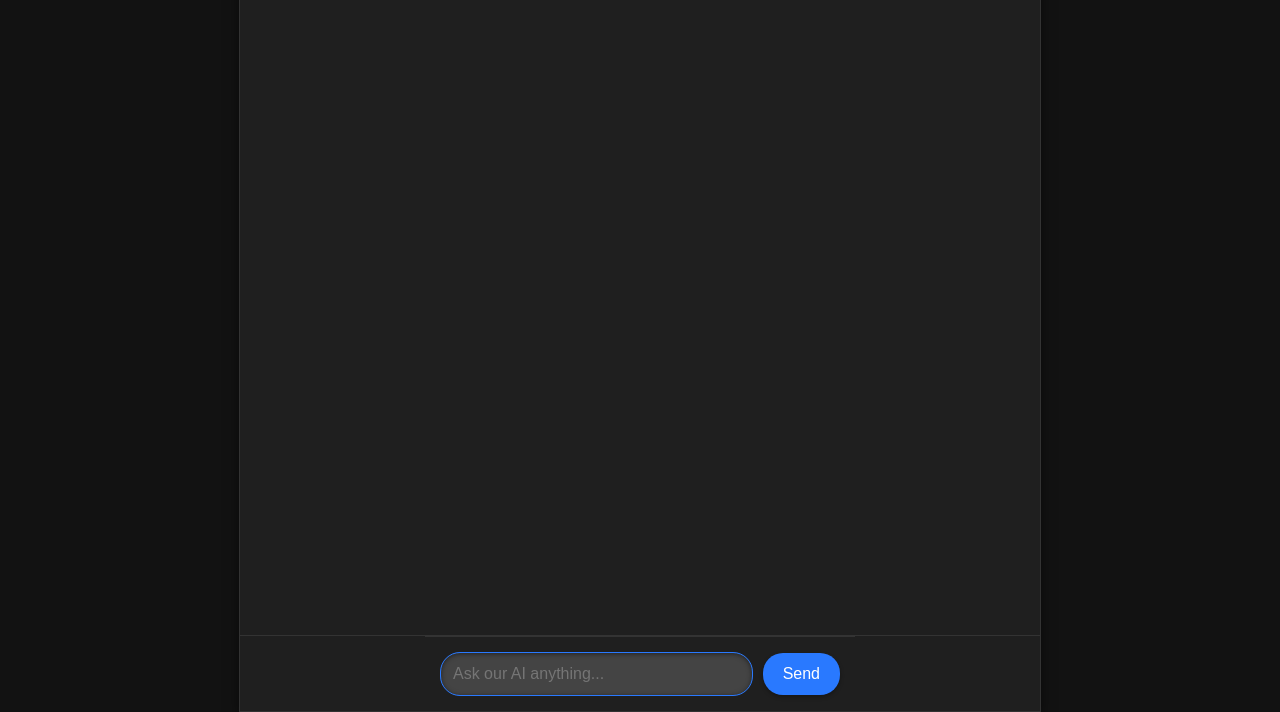
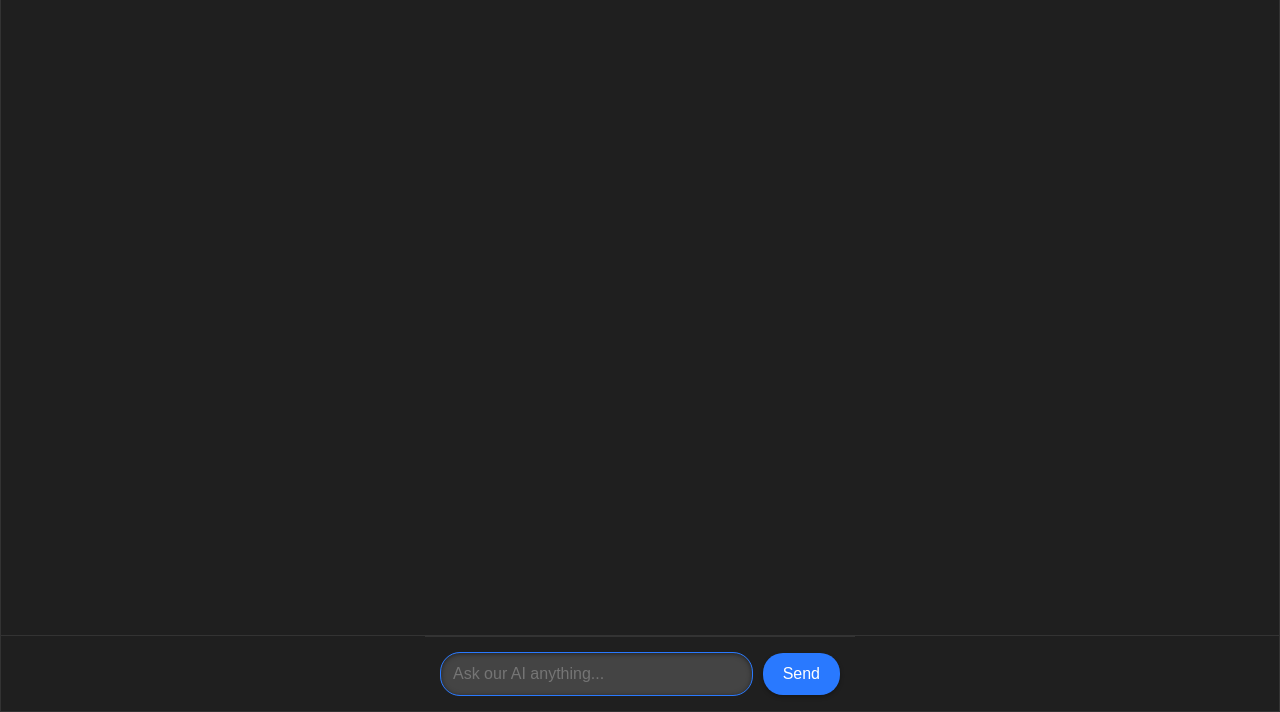
Before and after one commit to mahaveergurjar/Chatbot, an Electron app: page index.html in a window 1280 px wide. Shown: the part 90-802 px from the top of the page. Drawn offline with Linux system fonts and the light colour scheme; no server answers.

Commit message:
Add percentage for max-width for dynamic changes

```diff
--- a/styles.css
+++ b/styles.css
@@ -32,7 +32,7 @@ body {
     display: flex;
     flex-direction: column;
     height: 100vh;
-    max-width: 800px;
+    max-width: 100%;
     margin: auto;
     border: 1px solid #333;
     background-color: #1f1f1f;
```
